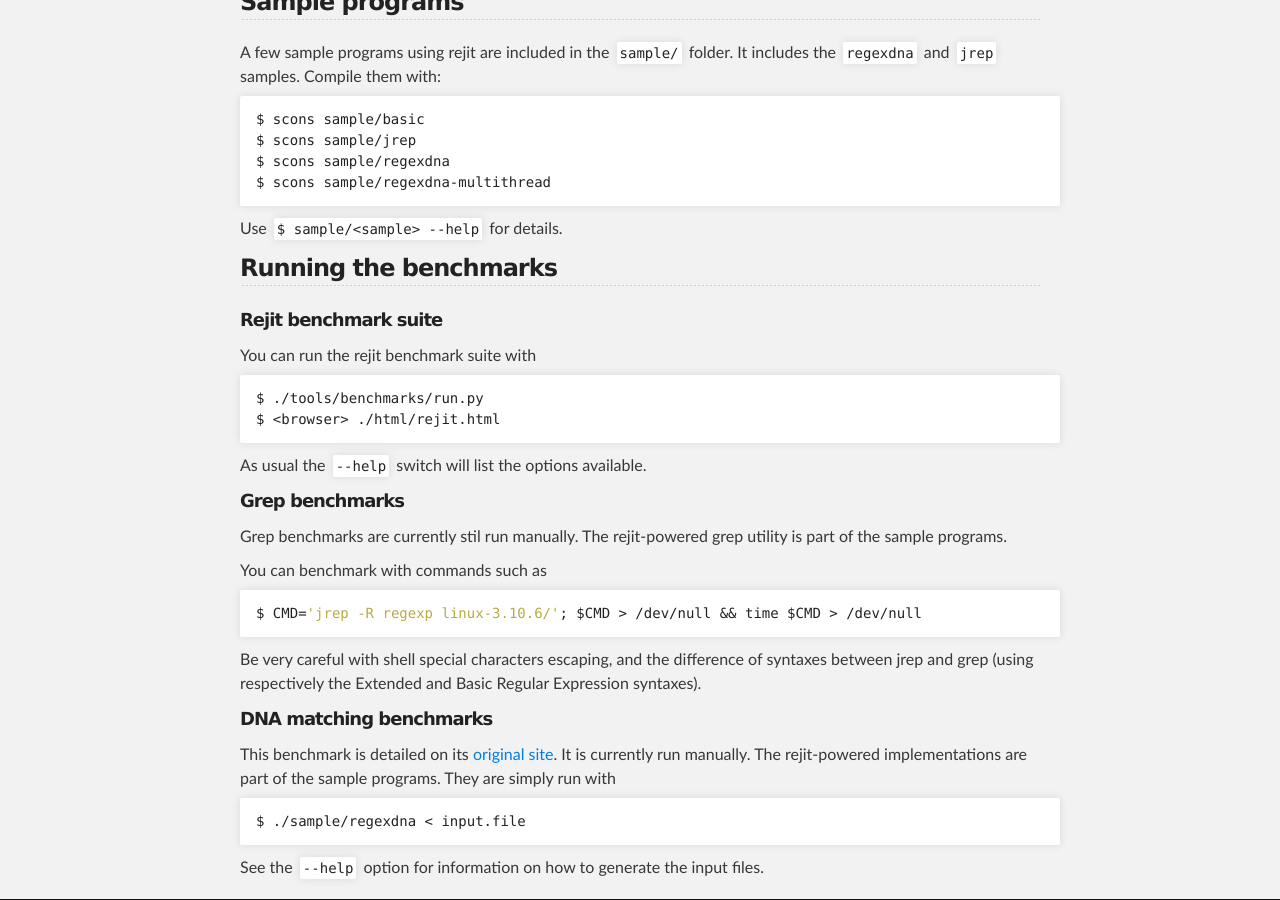
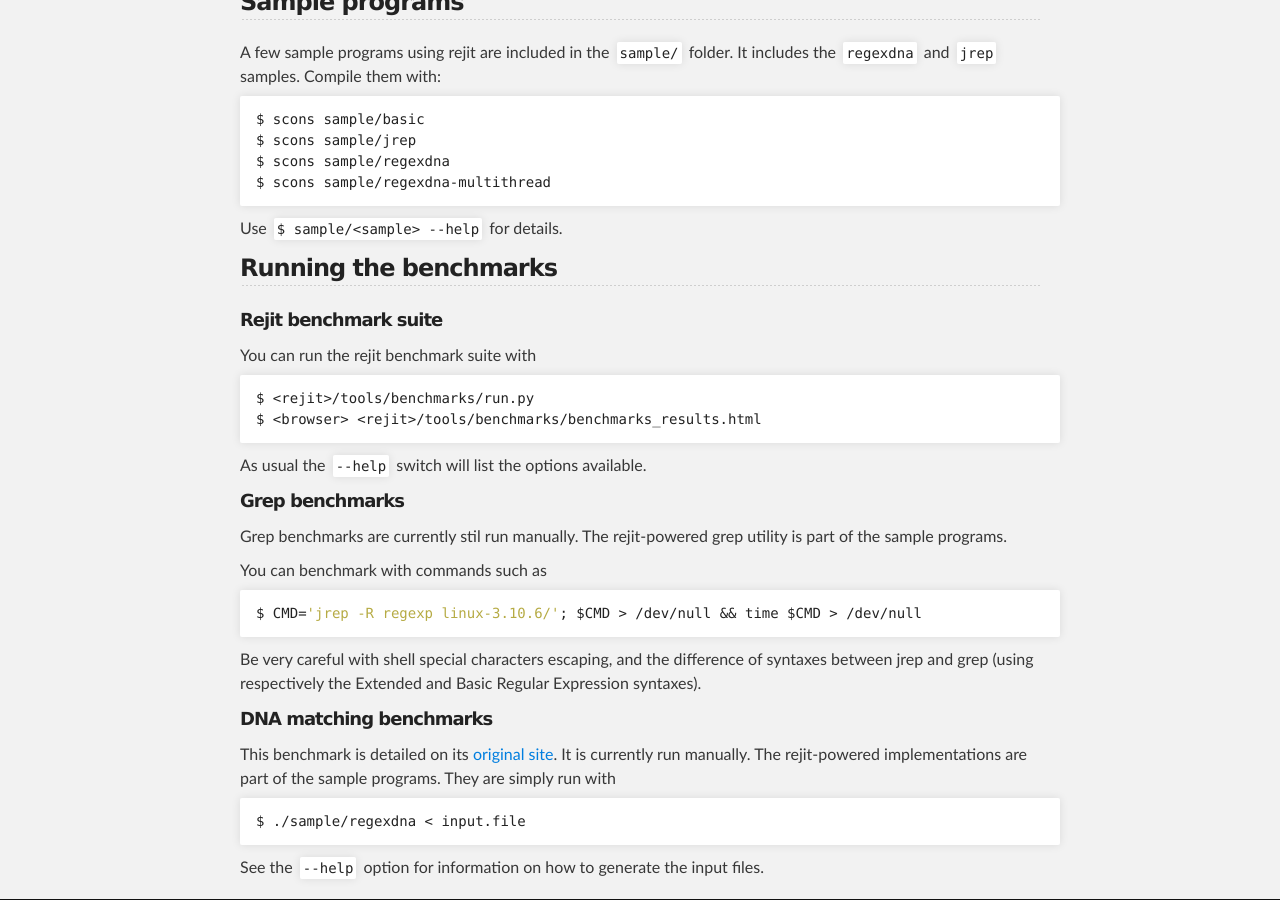
Before and after one commit to coreperf/coreperf.github.io, a Jekyll site: the page built from projects/rejit/documentation.md, in a window 1280 px wide and 900 px high, scrolled down 1160 px. Built offline with Jekyll 4.4.1, drawn with Linux system fonts in a browser that asks for light colours.

Commit message:
Update the location of rejit html benchmarks results.

````diff
--- a/projects/rejit/documentation.md
+++ b/projects/rejit/documentation.md
@@ -68,8 +68,8 @@
 #### Rejit benchmark suite
 You can run the rejit benchmark suite with
 {% highlight sh %}
-$ ./tools/benchmarks/run.py
-$ <browser> ./html/rejit.html
+$ <rejit>/tools/benchmarks/run.py
+$ <browser> <rejit>/tools/benchmarks/benchmarks_results.html
 {% endhighlight %}
 As usual the ```--help``` switch will list the options available.
 
````
